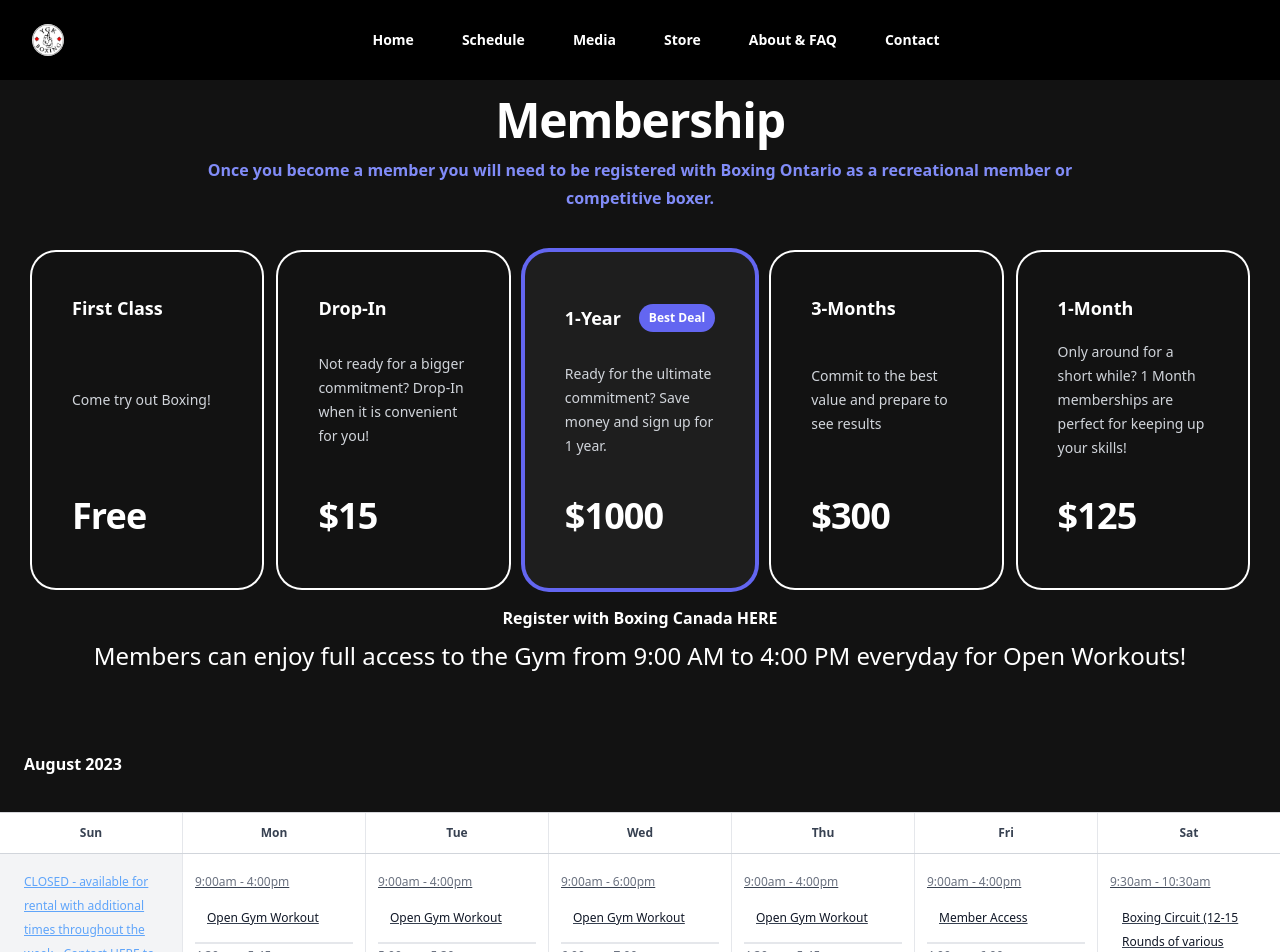
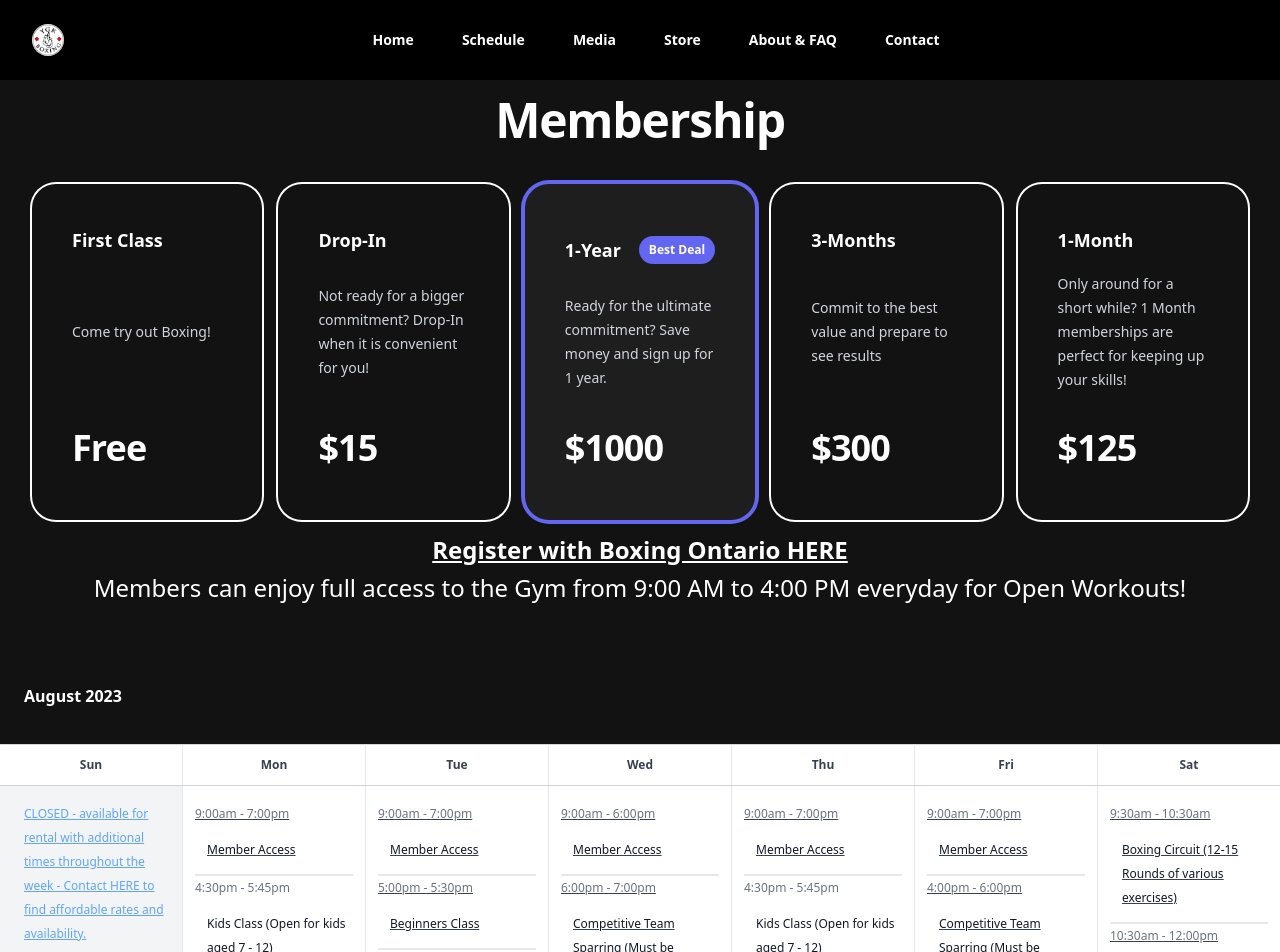
Before and after one commit to kellenwiltshire/ygk-boxing, a Next.js app: page /schedule in a window 1280 px wide. Shown: the top 952 px of the page. Built offline with nearby package versions, Linux system fonts and the light colour scheme.

Commit message:
Made small changes as outlined from email

```diff
--- a/components/Schedule/Membership.tsx
+++ b/components/Schedule/Membership.tsx
@@ -10,9 +10,6 @@ export const Membership = () => {
           <h2 className="text-4xl font-bold tracking-tight text-white sm:text-5xl">
             Membership
           </h2>
-          <p className="mt-2 text-base font-semibold leading-7 text-indigo-400">Once you become a member you will need
-            to be
-            registered with Boxing Ontario as a recreational member or competitive boxer.</p>
         </div>
 
 
@@ -46,7 +43,7 @@ export const Membership = () => {
         </div>
         <div className="flex justify-center w-full">
 
-        <a href="https://boxingcanada.org/registration/" className="mt-4 text-base font-semibold leading-7 text-center">Register with Boxing Canada
+        <a href="https://boxingcanada.org/registration/" className="mt-4 text-2xl font-semibold leading-7 text-center underline">Register with Boxing Ontario
           HERE</a>
       </div>
         </div>
--- a/components/Schedule/Vars/Events.ts
+++ b/components/Schedule/Vars/Events.ts
@@ -13,8 +13,8 @@ export const events: Array<IDay> = [
     dayOfWeek: "Monday", events: [
       {
         id: 'OPENGYM',
-        name: "Open Gym Workout",
-        time: "9:00am - 4:00pm"
+        name: "Member Access",
+        time: "9:00am - 7:00pm"
       },
       {
         name: "Kids Class (Open for kids aged 7 - 12)",
@@ -22,7 +22,7 @@ export const events: Array<IDay> = [
       },
       {
         name: "Warm Up",
-        time: "6:00pm - 6:15pm"
+        time: "5:45pm - 6:15pm"
       },
       {
         id:'ADULT',
@@ -41,8 +41,8 @@ export const events: Array<IDay> = [
     events: [
       {
         id: 'OPENGYM',
-        name: "Open Gym Workout",
-        time: "9:00am - 4:00pm"
+        name: "Member Access",
+        time: "9:00am - 7:00pm"
       },
       {
         id:'BEGINNERS',
@@ -72,7 +72,7 @@ export const events: Array<IDay> = [
     events: [
       {
         id: 'OPENGYM',
-        name: "Open Gym Workout",
+        name: "Member Access",
         time: "9:00am - 6:00pm"
       },
       {
@@ -87,8 +87,8 @@ export const events: Array<IDay> = [
     dayOfWeek: "Thursday", events: [
       {
         id: 'OPENGYM',
-        name: "Open Gym Workout",
-        time: "9:00am - 4:00pm"
+        name: "Member Access",
+        time: "9:00am - 7:00pm"
       },
       {
 
@@ -117,7 +117,7 @@ export const events: Array<IDay> = [
       {
         id: 'OPENGYM',
         name: "Member Access",
-        time: "9:00am - 4:00pm"
+        time: "9:00am - 7:00pm"
       },
       {
         id:'SPARRING',
--- a/components/Store/ProductList.tsx
+++ b/components/Store/ProductList.tsx
@@ -8,7 +8,7 @@ interface IProps {
 const ProductList = ({ products }: IProps) => {
   return (
     <div data-testid="product-list">
-      <div className="mx-auto max-w-2xl px-4 py-16 sm:px-6 sm:py-24 lg:max-w-7xl lg:px-8">
+      <div className="mx-auto max-w-2xl px-4 sm:px-6 lg:max-w-7xl lg:px-8">
         <h2 className="sr-only">Products</h2>
         <div
           className="grid grid-cols-2 gap-x-2 gap-y-4 sm:grid-cols-2 sm:gap-x-6 sm:gap-y-10 lg:grid-cols-3 lg:gap-x-8">
--- a/pages/about.tsx
+++ b/pages/about.tsx
@@ -5,9 +5,9 @@ import FAQ from "components/About/FAQ";
 
 const About = () => {
   return <div className="flex flex-col">
+    <FAQ />
     <Coaches />
     <Rules />
-    <FAQ />
     <Links />
   </div>;
 };
--- a/pages/store/index.tsx
+++ b/pages/store/index.tsx
@@ -10,10 +10,11 @@ interface IProps {
 
 const Store = ({ products }: IProps) => {
   return <div className="flex flex-col">
-    <div className="w-full flex justify-center">
-      <h2 className="mt-2 text-3xl font-bold tracking-tight sm:text-5xl">Store</h2>
+    <div className="w-full flex justify-center items-center h-40">
+      <h2 className="text-3xl font-bold tracking-tight sm:text-5xl">Store</h2>
     </div>
     <ProductList products={products} />
+    <p className="text-base font-bold tracking-tight sm:text-lg text-center">All sales are subject to applicable taxes</p>
   </div>;
 };
 export default Store;
```
